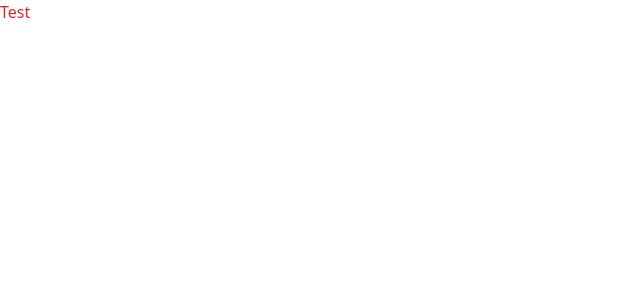
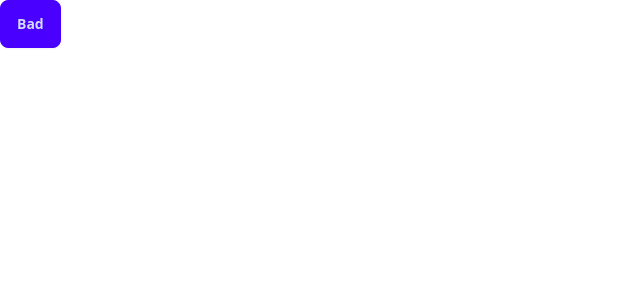
Before and after one commit to keduong33/my-portfolio, a React (Vite) app: page / in a window 1280 px wide. Shown: the top 300 px of the page, without its empty margins (0-640 px from the left). Built offline with nearby package versions, Linux system fonts and the light colour scheme.

Commit message:
setup daisyui

```diff
--- a/package.json
+++ b/package.json
@@ -20,6 +20,7 @@
     "@typescript-eslint/parser": "^6.14.0",
     "@vitejs/plugin-react": "^4.2.1",
     "autoprefixer": "^10.4.16",
+    "daisyui": "^4.4.24",
     "eslint": "^8.55.0",
     "eslint-plugin-react-hooks": "^4.6.0",
     "eslint-plugin-react-refresh": "^0.4.5",
--- a/src/App.tsx
+++ b/src/App.tsx
@@ -1,7 +1,7 @@
 function App() {
   return (
     <>
-      <p className="text-red-600">Test</p>
+      <button className="btn btn-primary">Bad</button>
     </>
   );
 }
--- a/tailwind.config.js
+++ b/tailwind.config.js
@@ -1,8 +1,5 @@
 /** @type {import('tailwindcss').Config} */
 export default {
   content: ["./index.html", "./src/**/*.{js,ts,jsx,tsx}"],
-  theme: {
-    extend: {},
-  },
-  plugins: [],
+  plugins: [require("@tailwindcss/typography"), require("daisyui")],
 };
```
Also changed, not shown: 1 other file (tests, documents, lock files or other folders).
